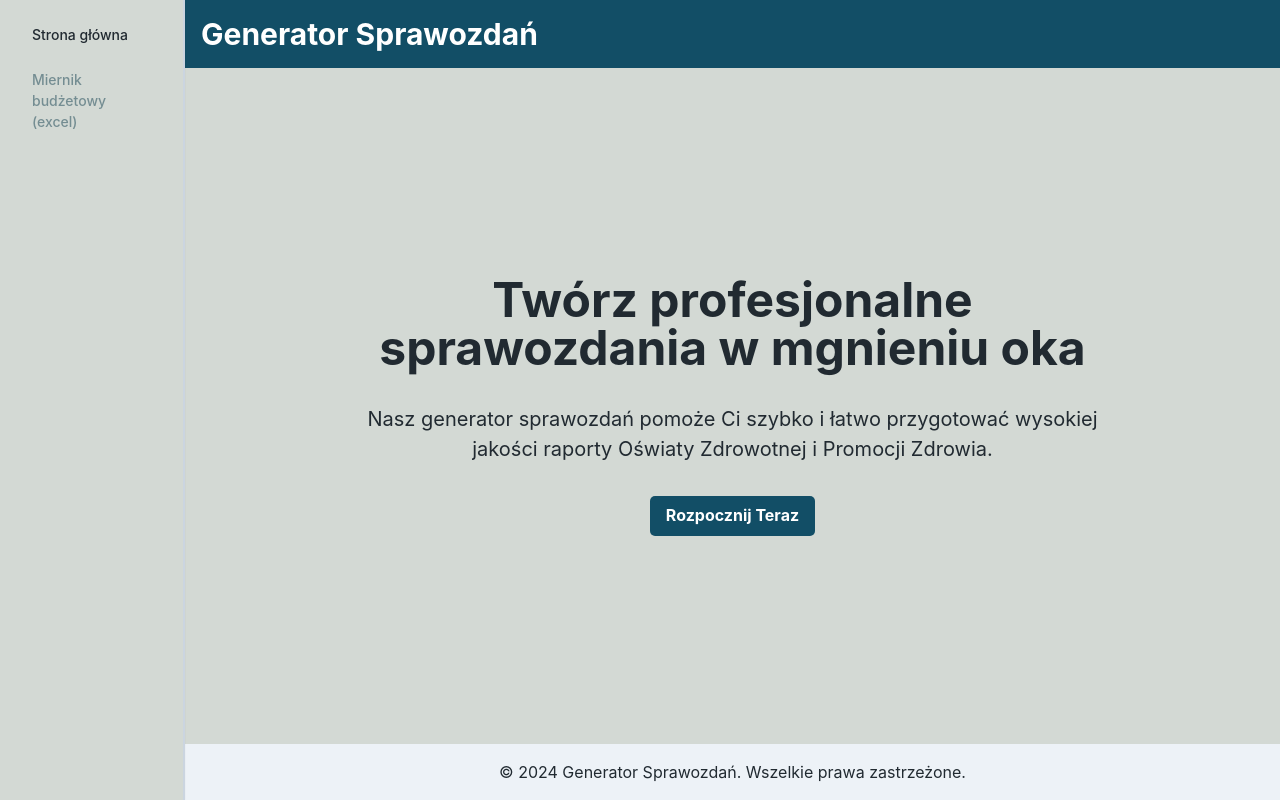
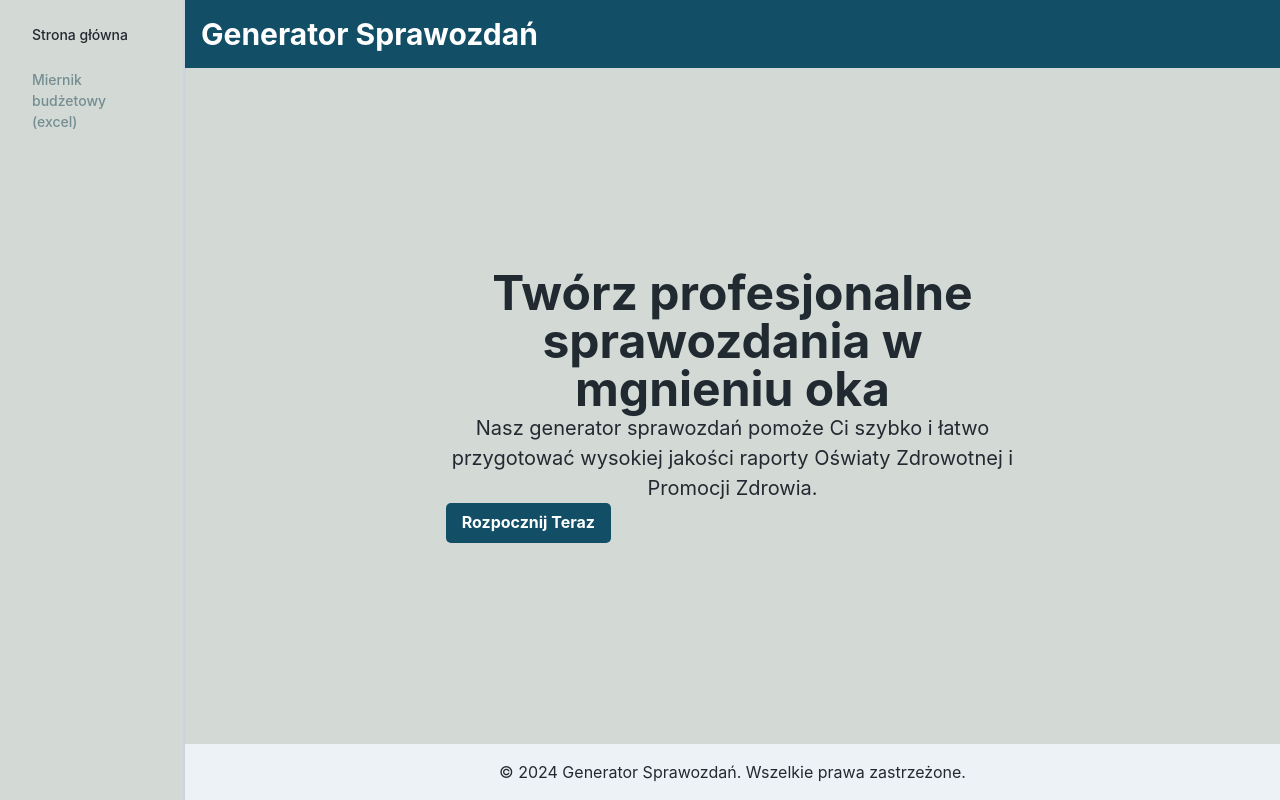
Before and after one commit to Soberek/edureport-app, a Next.js app: page / in a window 1280 px wide. Built offline with nearby package versions, Linux system fonts and the light colour scheme.

Commit message:
style: minor styling fix

```diff
--- a/src/app/page.tsx
+++ b/src/app/page.tsx
@@ -1,12 +1,11 @@
 // pages/index.js
-'use client'
-import Head from 'next/head'
-import {  Box, VStack, Heading, Text, Container, Flex } from '@chakra-ui/react'
-import Button from './components/Button'
+"use client";
+import Head from "next/head";
+import { Box, Heading, Text, Container, Flex } from "@chakra-ui/react";
+import Button from "./components/Button";
 
 export default function Home() {
   return (
-
     <Box minHeight="100vh" display="flex" flexDirection="column">
       <Head>
         <title>Generator Sprawozdań OZiPZ</title>
@@ -15,17 +14,20 @@ export default function Home() {
       </Head>
 
       <Box as="header" bg="ternary.100" color="white" p={4}>
-          <Heading as="h1" size="lg">Generator Sprawozdań</Heading>
+        <Heading as="h1" size="lg">
+          Generator Sprawozdań
+        </Heading>
       </Box>
 
       <Flex as="main" flex="1" alignItems="center" justifyContent="center">
-          <Container maxW="container.md" textAlign="center">
-            <VStack spacing={8}>
-              <Heading as="h2" size="2xl">Twórz profesjonalne sprawozdania w mgnieniu oka</Heading>
-              <Text fontSize="xl">Nasz generator sprawozdań pomoże Ci szybko i łatwo przygotować wysokiej jakości raporty Oświaty Zdrowotnej i Promocji Zdrowia.</Text>
+        <Container textAlign="center">
+          <Heading as="h2" size="2xl">
+            Twórz profesjonalne sprawozdania w mgnieniu oka
+          </Heading>
+          <Text fontSize="xl">
+            Nasz generator sprawozdań pomoże Ci szybko i łatwo przygotować wysokiej jakości raporty Oświaty Zdrowotnej i Promocji Zdrowia.
+          </Text>
           <Button label={"Rozpocznij Teraz"} />
-
-            </VStack>
         </Container>
       </Flex>
 
@@ -33,6 +35,5 @@ export default function Home() {
         <Text>&copy; 2024 Generator Sprawozdań. Wszelkie prawa zastrzeżone.</Text>
       </Box>
     </Box>
-
-  )
+  );
 }
```
Lines whose indentation alone changed are shown as unchanged.
